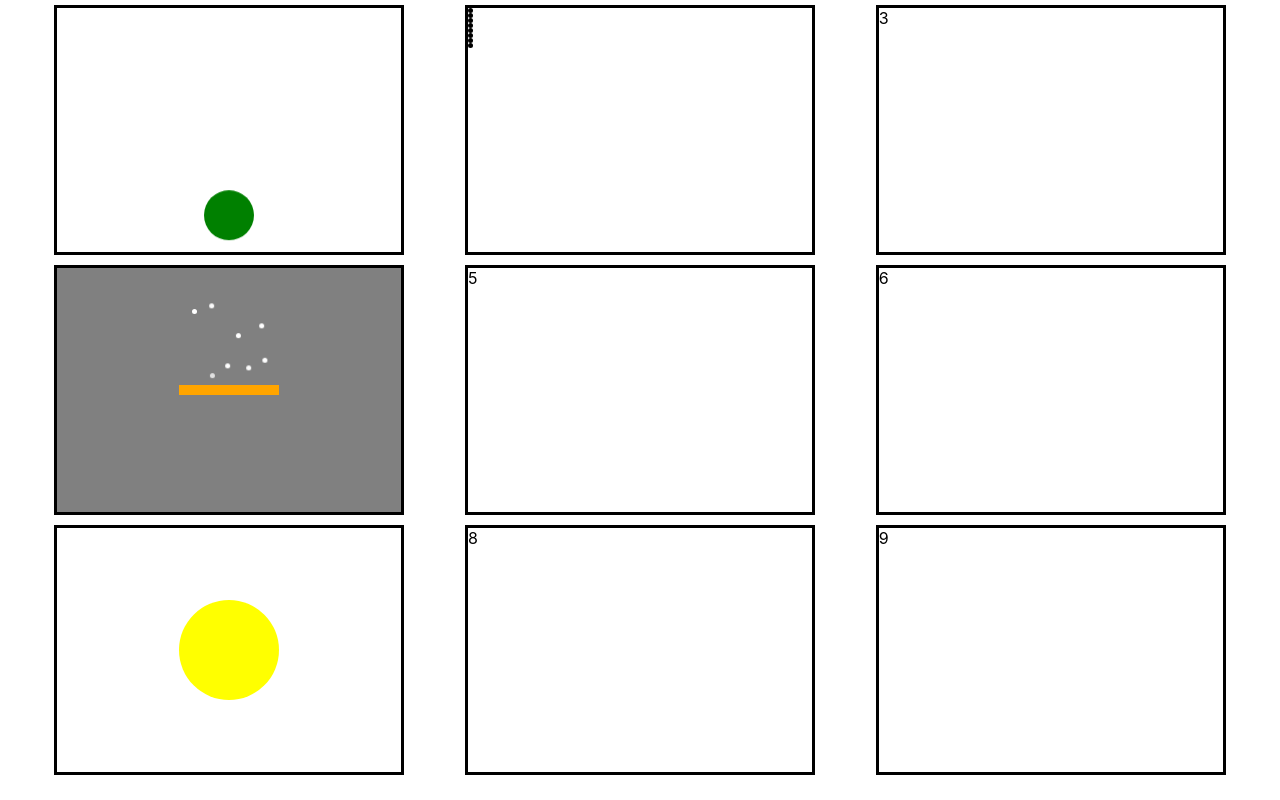
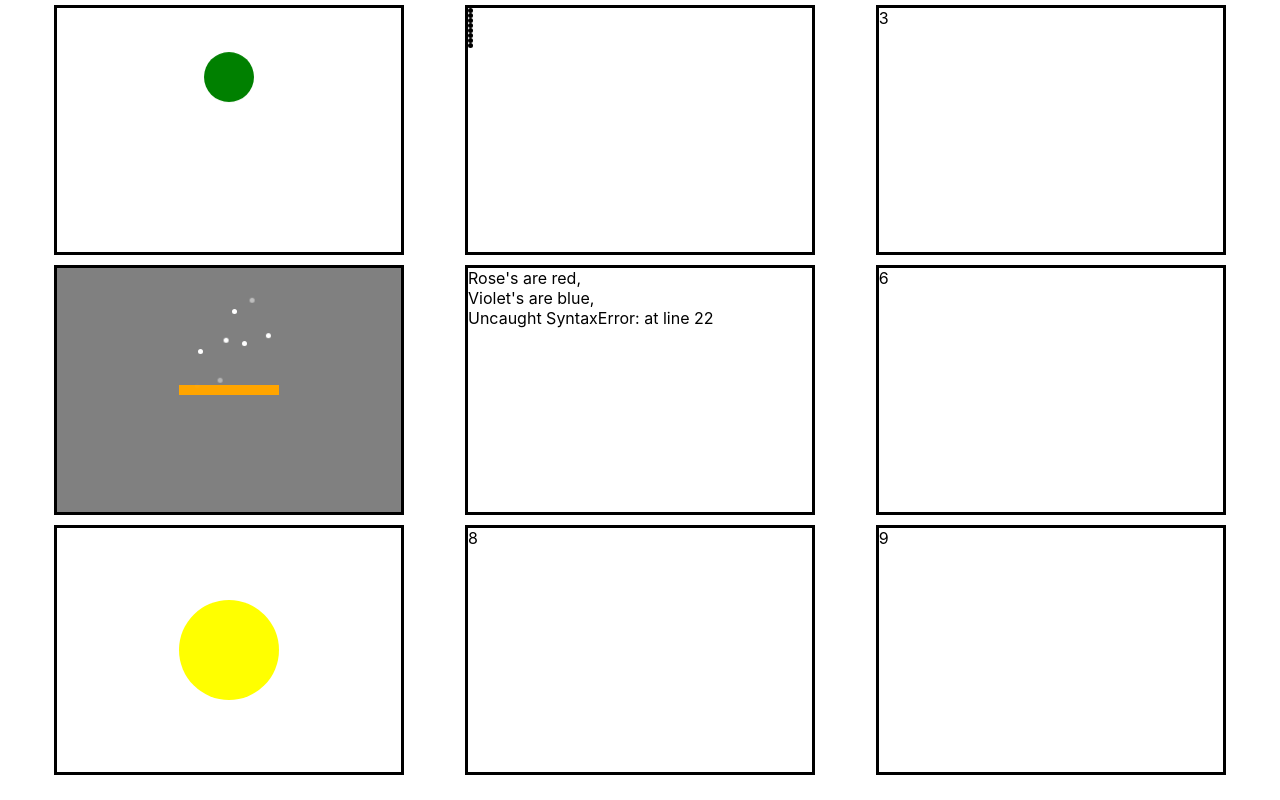
Before and after one commit to Jacoblynch99/react-css-playground, a React (Create React App) app: page / in a window 1280 px wide. Built offline with nearby package versions, Linux system fonts and the light colour scheme.

Commit message:
MEME text

```diff
--- a/src/components/UserLanding.js
+++ b/src/components/UserLanding.js
@@ -166,7 +166,12 @@ const UserLanding = (props) => {
                             margin: 5,
                         }}
                     >
-                        5 {/* Add css graphic here */}
+                        {/* MEME */}
+                        <div>
+                            <div>Rose's are red,</div>
+                            <div>Violet's are blue,</div>
+                            <div>Uncaught SyntaxError: at line 22</div>
+                        </div>
                     </Grid>
                     <Grid
                         item
```
